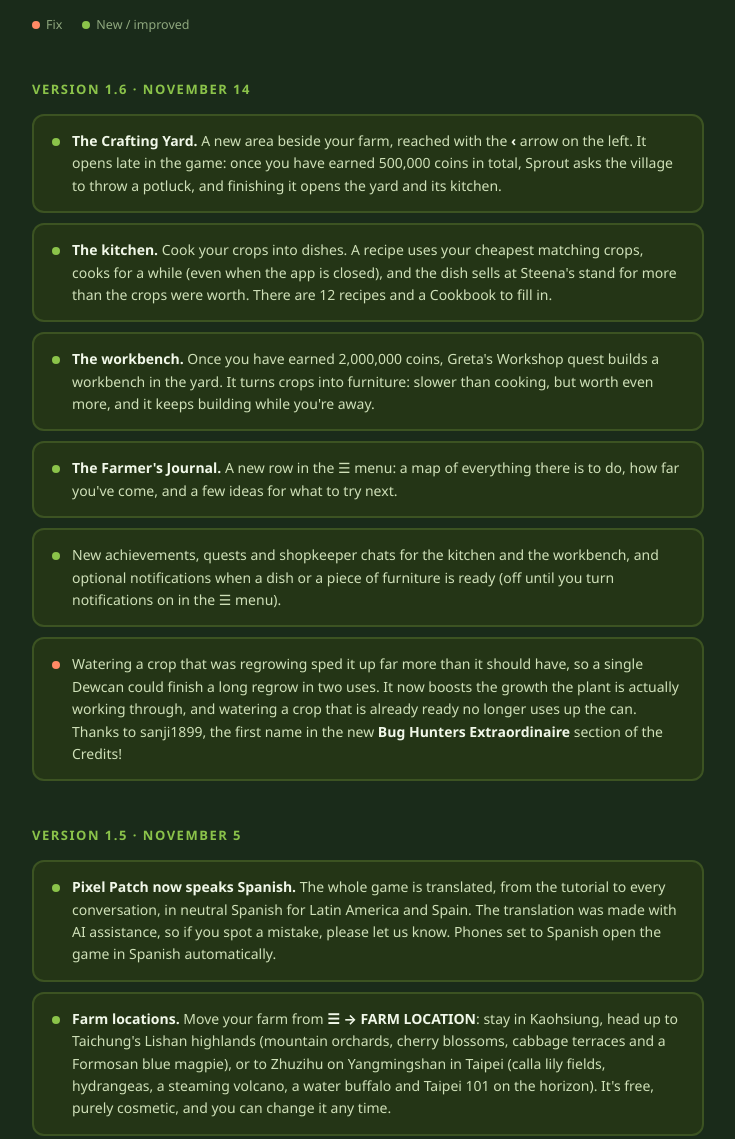
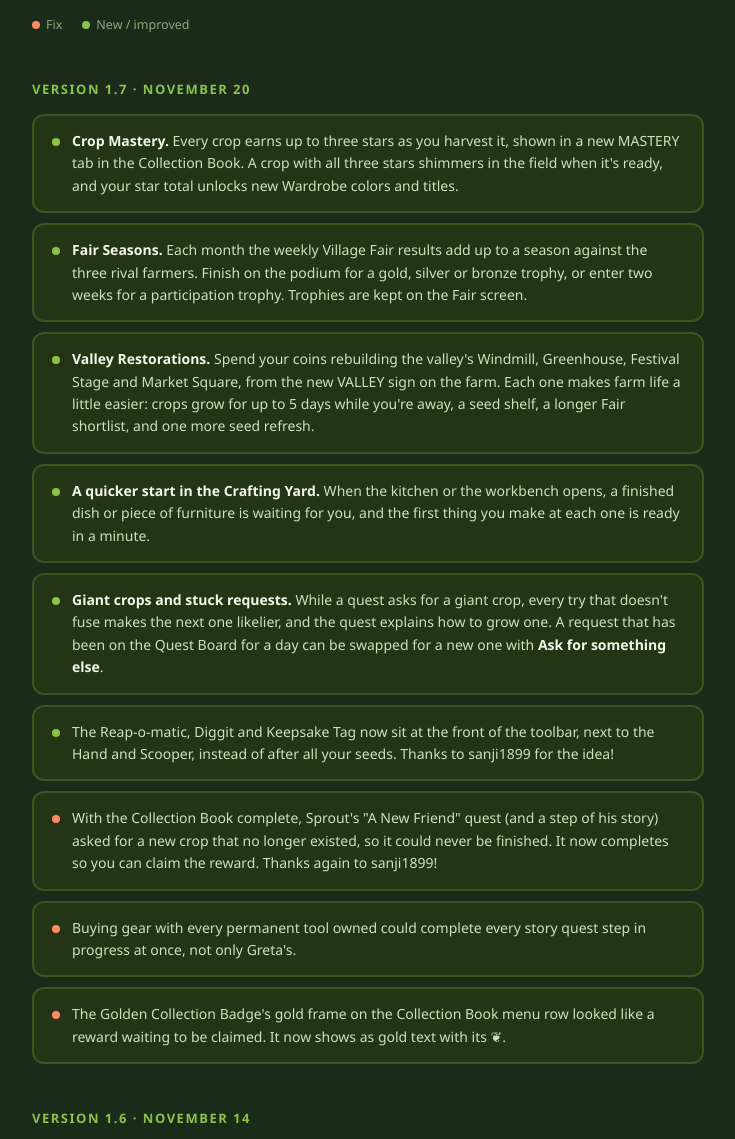
Before and after one commit to nighteyes018-cpu/pixel-patch-website, a plain HTML site: page changelog/index.html in a window 1280 px wide. Shown: the part 281-1420 px from the top of the page, without its empty margins (272-1007 px from the left). Drawn offline with Linux system fonts and the light colour scheme.

Commit message:
Changelog: Pixel Patch 1.7 (English and Chinese)
Co-Authored-By: Claude Opus 5.5 <noreply@anthropic.com>

```diff
--- a/changelog/index.html
+++ b/changelog/index.html
@@ -169,6 +169,21 @@
   <div class="legend">
     <span><span class="dot" style="background:#ff8a65"></span> Fix</span>
     <span><span class="dot" style="background:#8bc34a"></span> New / improved</span>
+  </div>
+
+  <div class="day">
+    <div class="date">Version 1.7 &middot; November 20</div>
+    <ul class="log">
+      <li class="item"><div class="dot"></div><div class="d"><strong>Crop Mastery.</strong> Every crop earns up to three stars as you harvest it, shown in a new MASTERY tab in the Collection Book. A crop with all three stars shimmers in the field when it's ready, and your star total unlocks new Wardrobe colors and titles.</div></li>
+      <li class="item"><div class="dot"></div><div class="d"><strong>Fair Seasons.</strong> Each month the weekly Village Fair results add up to a season against the three rival farmers. Finish on the podium for a gold, silver or bronze trophy, or enter two weeks for a participation trophy. Trophies are kept on the Fair screen.</div></li>
+      <li class="item"><div class="dot"></div><div class="d"><strong>Valley Restorations.</strong> Spend your coins rebuilding the valley's Windmill, Greenhouse, Festival Stage and Market Square, from the new VALLEY sign on the farm. Each one makes farm life a little easier: crops grow for up to 5 days while you're away, a seed shelf, a longer Fair shortlist, and one more seed refresh.</div></li>
+      <li class="item"><div class="dot"></div><div class="d"><strong>A quicker start in the Crafting Yard.</strong> When the kitchen or the workbench opens, a finished dish or piece of furniture is waiting for you, and the first thing you make at each one is ready in a minute.</div></li>
+      <li class="item"><div class="dot"></div><div class="d"><strong>Giant crops and stuck requests.</strong> While a quest asks for a giant crop, every try that doesn't fuse makes the next one likelier, and the quest explains how to grow one. A request that has been on the Quest Board for a day can be swapped for a new one with <strong>Ask for something else</strong>.</div></li>
+      <li class="item"><div class="dot"></div><div class="d">The Reap-o-matic, Diggit and Keepsake Tag now sit at the front of the toolbar, next to the Hand and Scooper, instead of after all your seeds. Thanks to sanji1899 for the idea!</div></li>
+      <li class="item fix"><div class="dot"></div><div class="d">With the Collection Book complete, Sprout's "A New Friend" quest (and a step of his story) asked for a new crop that no longer existed, so it could never be finished. It now completes so you can claim the reward. Thanks again to sanji1899!</div></li>
+      <li class="item fix"><div class="dot"></div><div class="d">Buying gear with every permanent tool owned could complete every story quest step in progress at once, not only Greta's.</div></li>
+      <li class="item fix"><div class="dot"></div><div class="d">The Golden Collection Badge's gold frame on the Collection Book menu row looked like a reward waiting to be claimed. It now shows as gold text with its &#10086;.</div></li>
+    </ul>
   </div>
 
   <div class="day">
```
Also changed, not shown: zh-tw/changelog/index.html (+15 -0 lines).
